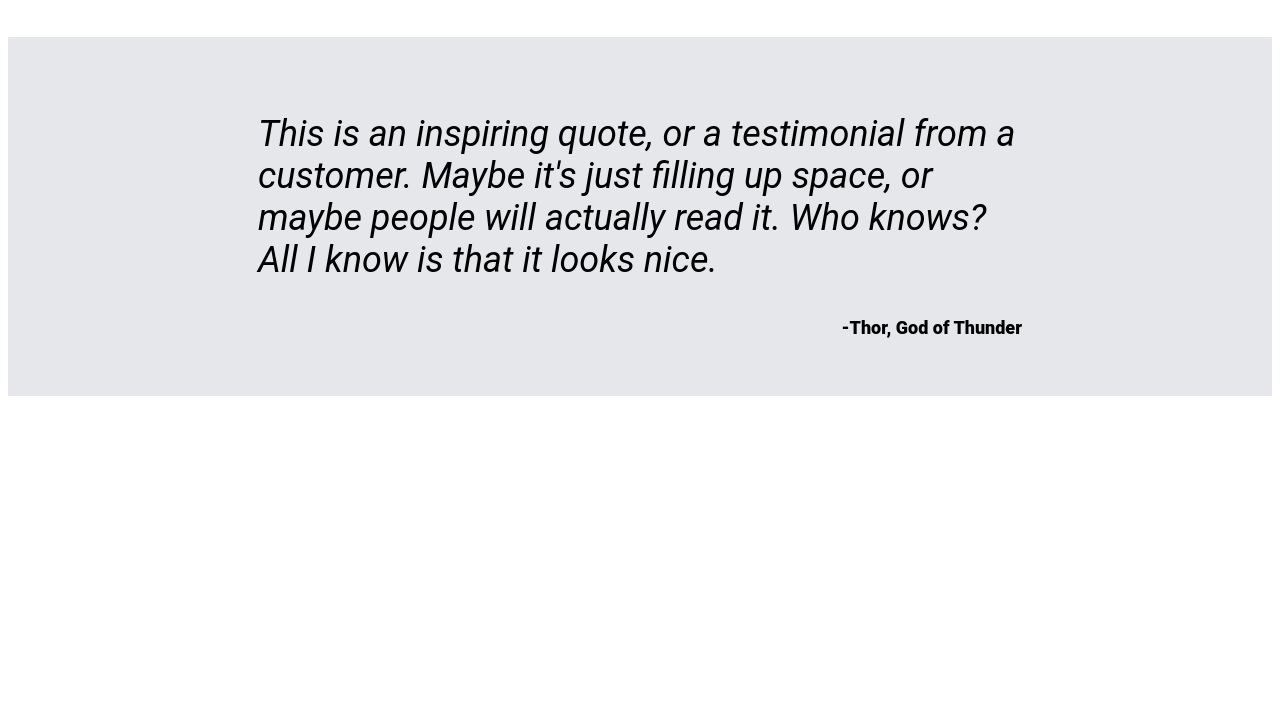
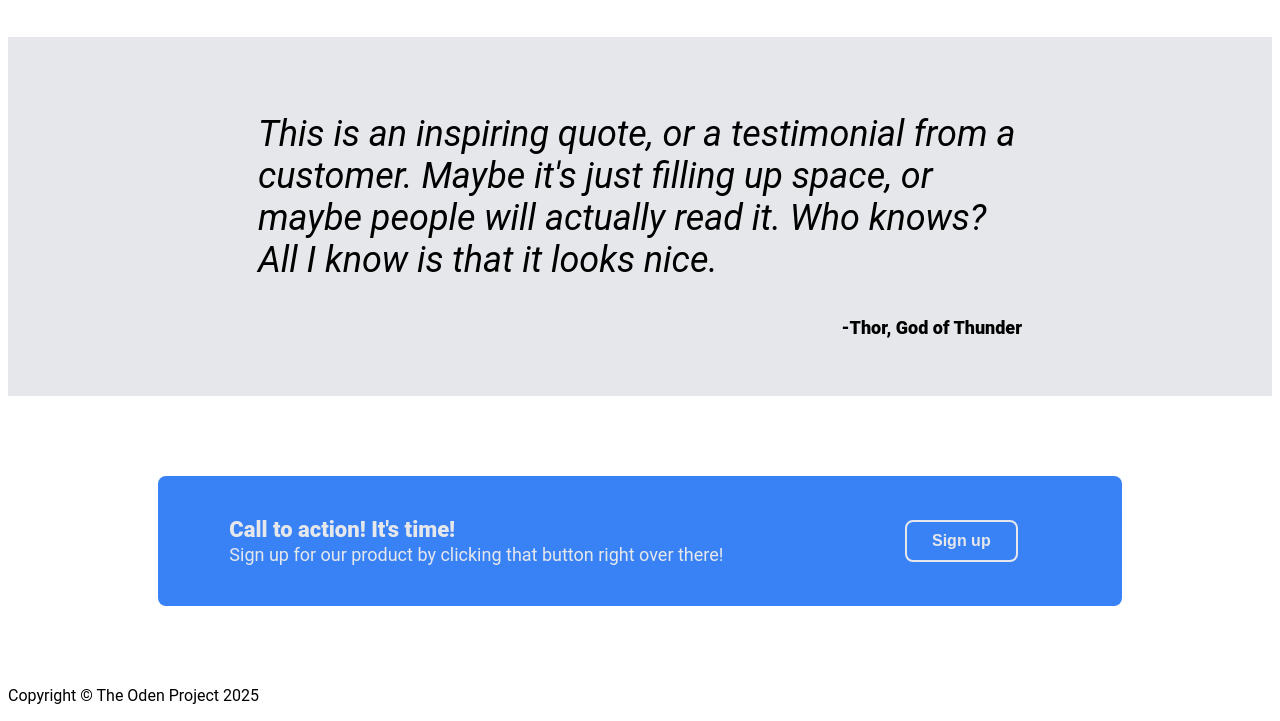
Before and after one commit to jstobni/odin-landing-page, a plain HTML site: page index.html in a window 1280 px wide. Shown: the part 1010-1731 px from the top of the page. Before the commit the page ends 1414 px from the top, so only its background shows below. Drawn offline with Linux system fonts and the light colour scheme.

Commit message:
Added and styled the call to action bar and began adding the footer bar.

```diff
--- a/index.html
+++ b/index.html
@@ -60,5 +60,23 @@
                 <p class="quote-signature">-Thor, God of Thunder</p>
             </div>
         </div>
+        <div class="cta-bar">
+            <div class="cta-container">
+                <div class="cta-body-container">
+                    <div class="cta-body">
+                        <p class="cta-header">Call to action! It's time!</p>
+                        <p class="cta-text">Sign up for our product by clicking that button right over there!</p>
+                    </div>
+                </div>
+                <div class="cta-button-container">
+                    <div class="cta-button">
+                        <button>Sign up</button>
+                    </div>
+                </div>
+            </div>
+        </div>
+        <footer class="footer-bar">
+            <p>Copyright © The Oden Project 2025</p>
+        </footer>
     </body>
 </html>
--- a/styles.css
+++ b/styles.css
@@ -123,3 +123,56 @@ body {
     font-weight: 900;
     text-align: right;
 }
+
+.cta-bar {
+    margin: 80px 150px 80px 150px;
+}
+
+.cta-container {
+    display: flex;
+    background-color: #3882F6;
+    border-radius: 8px;
+    align-items: center;
+}
+
+.cta-body-container {
+    flex: 2;
+    position: relative;
+    padding: 25px 0px;
+}
+
+.cta-body {
+    width: 500px;
+    position: relative;
+    margin: 0 auto;
+    color: #E5E7EB;
+}
+
+.cta-header {
+    font-weight: 900;
+    margin: 16px 0px 0px;
+    font-size: 22px;
+}
+
+.cta-text {
+    margin: 2px 0px 16px;
+    font-size: 18px;
+}
+
+.cta-button-container {
+    flex: 1;
+}
+
+.cta-button {
+    text-align: center;
+}
+
+.cta-button button {
+    background-color: transparent;
+    color: #E5E7EB;
+    border: 2px solid #E5E7EB;
+    border-radius: 8px;
+    padding: 10px 25px 10px;
+    font-size: 16px;
+    font-weight: 600;
+}
```
